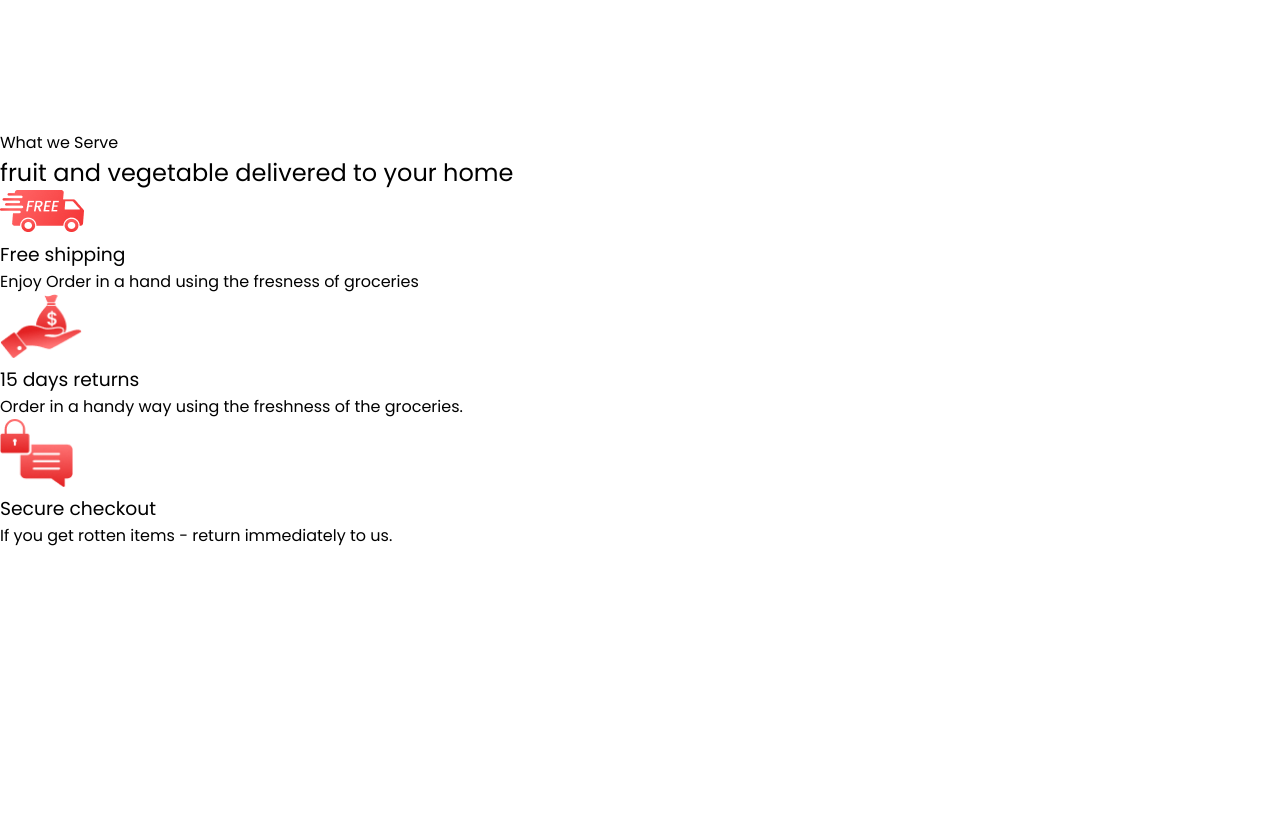
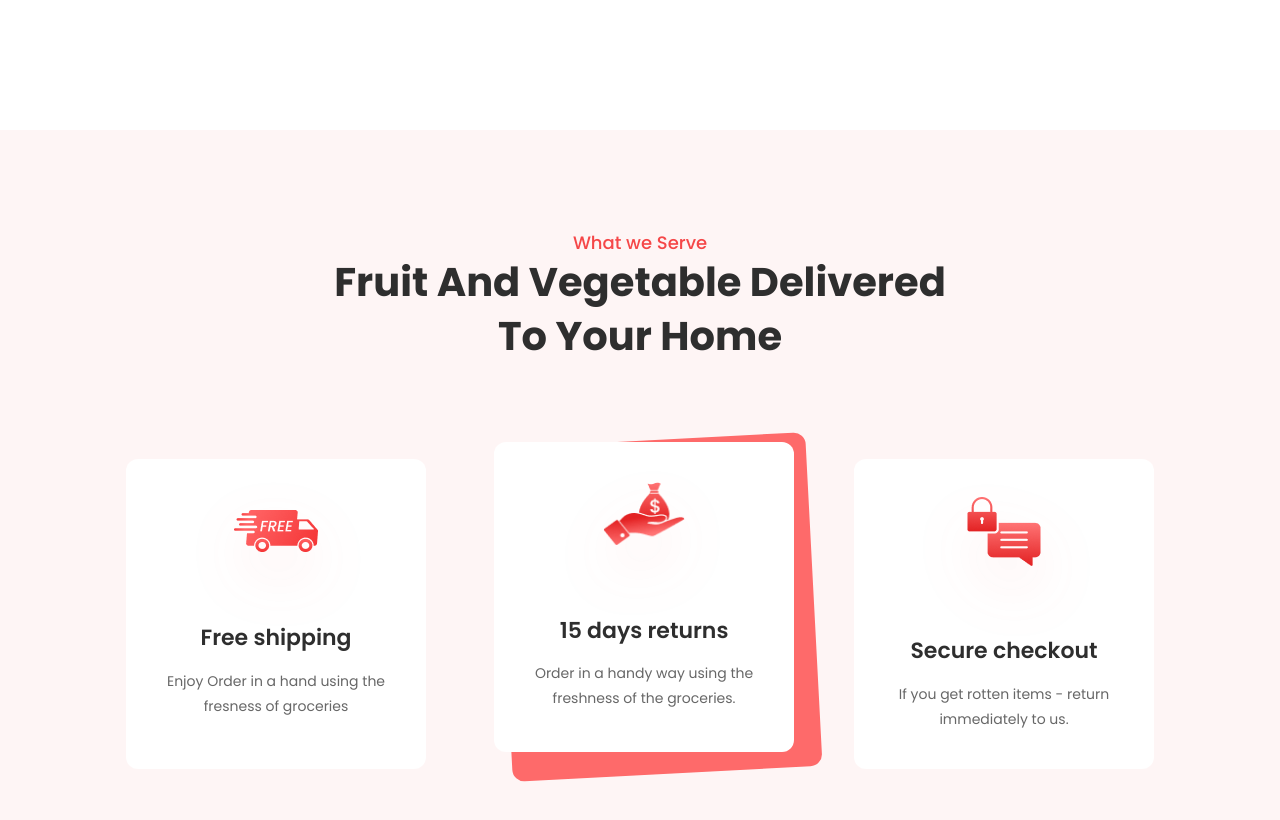
Before and after one commit to MohamedHesham1/Food-Delivery-Landing, a website built with Vite: page index.html in a window 1280 px wide. Shown: the part 740-1560 px from the top of the page. Before the commit the page ends 1288 px from the top, so only its background shows below. Built offline with nearby package versions, Linux system fonts and the light colour scheme.

Commit message:
feat: :sparkles: add css to services section

```diff
--- a/index.html
+++ b/index.html
@@ -157,13 +157,7 @@
               height="547px"
             />
           </div>
-          <img
-            src="assets/shapes/arrow-shape.svg"
-            alt=""
-            class="arrow-shape"
-            width="97.4px"
-            height="156.02px"
-          />
+          <img src="assets/shapes/arrow-shape.svg" alt="" class="arrow-shape" />
           <div class="hero__delivary-card">
             <img
               src="assets/imgs/delivary-img.png"
@@ -178,7 +172,9 @@
       <section class="services">
         <div class="services__header">
           <p>What we Serve</p>
-          <h2>fruit and vegetable delivered to your home</h2>
+          <h2 class="services__title h2-style">
+            fruit and vegetable delivered to your home
+          </h2>
         </div>
         <div class="services__body">
           <div class="card">
@@ -190,14 +186,16 @@
                 height="42.04px"
               />
             </div>
-            <div class="card__header">
+            <div class="card__body">
               <h3 class="card__title">Free shipping</h3>
               <p class="card__subtitle">
                 Enjoy Order in a hand using the fresness of groceries
               </p>
             </div>
           </div>
-          <div class="card">
+          <div class="card-2">
+            <div class="card--background"></div>
+            <div class="card card--front">
               <div class="card__img">
                 <img
                   src="assets/imgs/money.png"
@@ -206,13 +204,15 @@
                   height="64.27px"
                 />
               </div>
-            <div class="card__header">
+              <div class="card__body">
                 <h3 class="card__title">15 days returns</h3>
                 <p class="card__subtitle">
                   Order in a handy way using the freshness of the groceries.
                 </p>
               </div>
             </div>
+          </div>
+
           <div class="card">
             <div class="card__img">
               <img
@@ -222,7 +222,7 @@
                 height="68.87px"
               />
             </div>
-            <div class="card__header">
+            <div class="card__body">
               <h3 class="card__title">Secure checkout</h3>
               <p class="card__subtitle">
                 If you get rotten items - return immediately to us.
--- a/scss/_utilities.scss
+++ b/scss/_utilities.scss
@@ -4,11 +4,26 @@
 .hidden {
   display: none;
 }
+// typo
 .h1-fluid {
   font-size: 3rem;
   font-size: clamp(3rem, 2.5400943396226414rem + 1.962264150943396vw, 4.625rem);
 }
+.h2-style {
+  font-weight: 700;
+  font-size: 40px;
+  line-height: 54px;
+  text-transform: capitalize;
+  color: #2e2e2e;
+}
+.section__sub {
+  font-weight: 400;
+  font-size: 18px;
+  line-height: 30px;
+  color: #676767;
+}
 
+// buttons
 .btn {
   font-size: 0.875rem;
   font-size: clamp(
@@ -30,11 +45,3 @@
   width: 200px;
   background-color: transparent;
 }
-// .section__sub {
-//   font-size: 0.875rem;
-//   font-size: clamp(
-//     0.875rem,
-//     0.8042452830188679rem + 0.3018867924528302vw,
-//     1.125rem
-//   );
-// }
--- a/style.scss
+++ b/style.scss
@@ -1,7 +1,6 @@
 @use "scss/_reset.scss";
 @use "scss/_mixins" as *;
 @use "scss/utilities" as *;
-
 // global
 body {
   font-family: "Poppins", sans-serif;
@@ -190,7 +189,6 @@ body {
   @include flex(center, flex-start);
   flex-direction: column;
   flex-basis: 578px;
-  height: 542px;
 }
 .hero__ad {
   @include flex(center, center);
@@ -273,7 +271,7 @@ body {
   inset-block-start: 199px;
   z-index: -1;
 }
-//  hero for mobile
+//  hero-mobile
 @media (max-width: 1250px) {
   .hero {
     height: auto;
@@ -313,3 +311,86 @@ body {
     }
   }
 }
+//    services section
+.services {
+  @include flex(center, center);
+  flex-direction: column;
+  gap: 69px;
+  background-color: #fef5f5;
+  height: 760px;
+  text-align: center;
+  margin-block-end: 109px;
+}
+.services__header {
+  width: 627px;
+  height: 140px;
+  p {
+    @include text-style(500, 18px, 24px, #f54748);
+  }
+}
+.services__body {
+  @include flex(space-between, center);
+  gap: 50px;
+  width: 1028px;
+}
+
+.card {
+  @include flex(center, center);
+  flex-direction: column;
+  gap: 61.3px;
+  text-align: center;
+  width: 300px;
+  height: 310px;
+  background-color: #ffffff;
+  border-radius: 12px;
+  &__img {
+    img {
+      filter: drop-shadow(0px 25px 30px rgba(248, 67, 68, 0.1));
+    }
+  }
+  &__body {
+    display: flex;
+    flex-direction: column;
+    width: 243px;
+    gap: 14.66px;
+  }
+  &__title {
+    @include text-style(600, 22px, 33px, #2e2e2e);
+  }
+  &__subtitle {
+    @include text-style(400, 14px, 25px, #676767);
+  }
+}
+.card-2 {
+  position: relative;
+  width: 327.87px;
+  height: 349.93px;
+}
+.card--front {
+  position: relative;
+  z-index: 99;
+  inset-inline-start: 18px;
+  inset-block-start: 2px;
+}
+.card--background {
+  position: absolute;
+  inset-block-start: 0;
+  inset-inline-start: 27.86px;
+  width: 310px;
+  height: 334.16px;
+  background-color: #fe6a6a;
+  border-radius: 12px;
+  transform: rotate(-3deg);
+}
+//    services-mobile
+@media (max-width: 1050px) {
+  .services {
+    height: auto;
+    padding-block: 95px;
+  }
+  .services__body {
+    width: 80%;
+    flex-wrap: wrap;
+    justify-content: center;
+  }
+}
```
Lines whose indentation alone changed are shown as unchanged.
